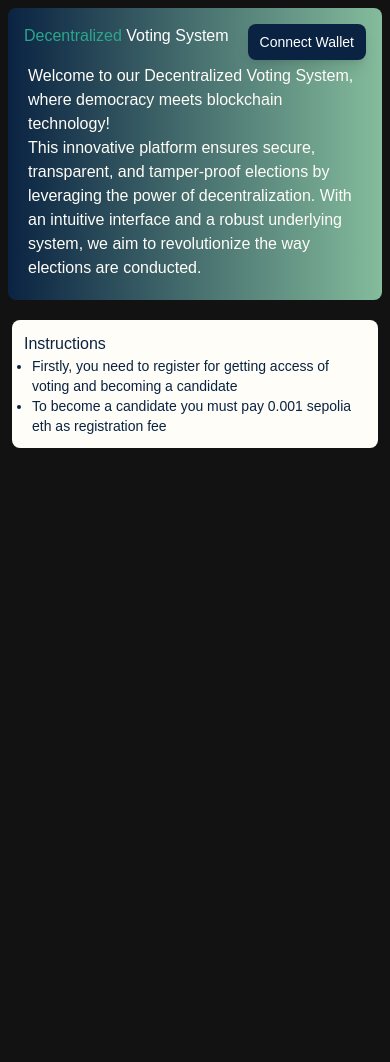
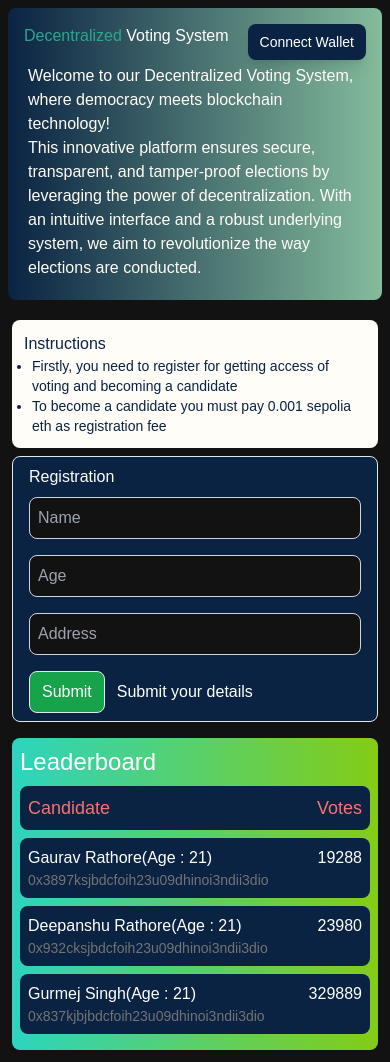
Before and after one commit to GauravRathore11/D-voting-system, a React (Vite) app: page / in a window 390 px wide. Before the commit the page ends 844 px from the top, so only its background shows below. Built offline with nearby package versions, Linux system fonts and the light colour scheme.

Commit message:
Imroving responsiveness, adding registration and results section

```diff
--- a/src/App.jsx
+++ b/src/App.jsx
@@ -2,12 +2,20 @@ import React from "react";
 import Header from "./componants/Header";
 import RegistrationSection from './componants/RegistrationSection';
 import Instructions from './componants/Instructions';
+import Leaderboard from './componants/Leaderboard';
 
 function App() {
   return (
     <>
       <Header />
-      <Instructions />
+      <div className='p-3 flex flex-col lg:flex-row gap-4'>
+        <div className="w-full">
+          <Instructions />
+          <RegistrationSection />
+        </div>
+        <Leaderboard />
+      </div>
+
     </>
 
   );
--- a/src/componants/Instructions.jsx
+++ b/src/componants/Instructions.jsx
@@ -4,8 +4,7 @@ import { userInstructions } from '../constants/util'
 
 const Instructions = () => {
   return (
-    <div className='p-3 text-button1-color'>
-        <div className='bg-para-color w-full sm:block sm:w-1/2 lg:w-1/2 rounded-lg text-md sm:text-3xl lg:text-4xl p-3'>
+    <div className='text-button1-color bg-para-color w-full  rounded-lg text-md sm:text-3xl lg:text-4xl p-3 mb-2'>
 
       <h1>Instructions</h1>
 
@@ -18,12 +17,6 @@ const Instructions = () => {
       </ul>
 
     </div>
-
-        <div className='hidden sm:block sm:w-1/2 lg:w-1/2'>
-            <img src={voting} alt="voting Image" className='w-40 h-40 rounded-lg' />
-        </div>
-
-    </div>
   )
 }
 
--- /dev/null
+++ b/src/componants/Leaderboard.jsx
@@ -0,0 +1,29 @@
+import React from 'react'
+import { Candidates } from '../constants/util'
+
+const Leaderboard = () => {
+  return (
+    <div className='bg-gradient-to-r from-teal-400 to-lime-500 w-full rounded-lg p-2'>
+        <h1 className='text-2xl sm:block sm:text-4xl lg:text-5xl mb-2'>Leaderboard</h1>
+        <div className='bg-button1-color rounded-lg p-2 mb-2 flex justify-between text-lg text-red-400'>
+            <h1>Candidate</h1>
+            <h1>Votes</h1>
+        </div>
+
+
+        <ul>
+            {Candidates.map((candidate, index) => (
+                <div key={index} className='bg-button1-color rounded-lg p-2 mb-2'>
+                    <div className='flex justify-between'>
+                        <h1>{candidate.name}(Age : {candidate.age})</h1>
+                        <h1>{candidate.votes}</h1>
+                    </div>
+                    <h5 className='text-neutral-500 text-sm'>{candidate.address}</h5>
+                </div>
+            ))}
+        </ul>
+    </div>
+  )
+}
+
+export default Leaderboard
--- a/src/componants/RegistrationSection.jsx
+++ b/src/componants/RegistrationSection.jsx
@@ -1,11 +1,24 @@
-import React from 'react'
+import React, { useState } from 'react'
+const inputStyle = "border border-gray-300 rounded-lg p-2 w-full focus:outline-none focus:ring-2 focus:ring-blue-500";
 
 const RegistrationSection = () => {
+  const [registrationUpdate, setRegistrationUpdate] = useState("Submit your details");
+
   return (
     <div className='w-full'>
-        <div className='px-4 py-2 bg-button1-color'>
-            <h2 className='text-1xl sm:text-3xl lg:text-4xl'>Registration</h2>
-            <p>You must register to become eligible for voting or becoming a candidate!</p>
+        <div className='px-4 py-2 bg-button1-color rounded-lg border'>
+            <h2 className='text-1xl sm:text-3xl lg:text-4xl mb-2'>Registration</h2>
+
+            <div className='space-y-4'>
+              <input type="text" placeholder='Name' className={inputStyle} />
+              <input type="number" placeholder='Age' className={inputStyle} />
+              <input type="text" placeholder='Address' className={inputStyle} />
+              <div className='flex justify-start items-center space-x-3'>
+                <button className='px-3 py-2 bg-green-600 rounded-lg border hover:bg-green-900'>Submit</button>
+                <p>{registrationUpdate}</p>
+              </div>
+            </div>
+
         </div>
 
     </div>
--- a/src/constants/util.jsx
+++ b/src/constants/util.jsx
@@ -2,3 +2,24 @@ export const userInstructions = [
     {instruction : "Firstly, you need to register for getting access of voting and becoming a candidate"},
     {instruction : "To become a candidate you must pay 0.001 sepolia eth as registration fee"}
 ]
+
+export const Candidates = [
+    {
+        name : "Gaurav Rathore",
+        age : 21,
+        address : "0x3897ksjbdcfoih23u09dhinoi3ndii3dio",
+        votes : 19288
+    },
+    {
+        name : "Deepanshu Rathore",
+        age : 21,
+        address : "0x932cksjbdcfoih23u09dhinoi3ndii3dio",
+        votes : 23980
+    },
+    {
+        name : "Gurmej Singh",
+        age : 21,
+        address : "0x837kjbjbdcfoih23u09dhinoi3ndii3dio",
+        votes : 329889
+    },
+]
```
Lines whose indentation alone changed are shown as unchanged.
